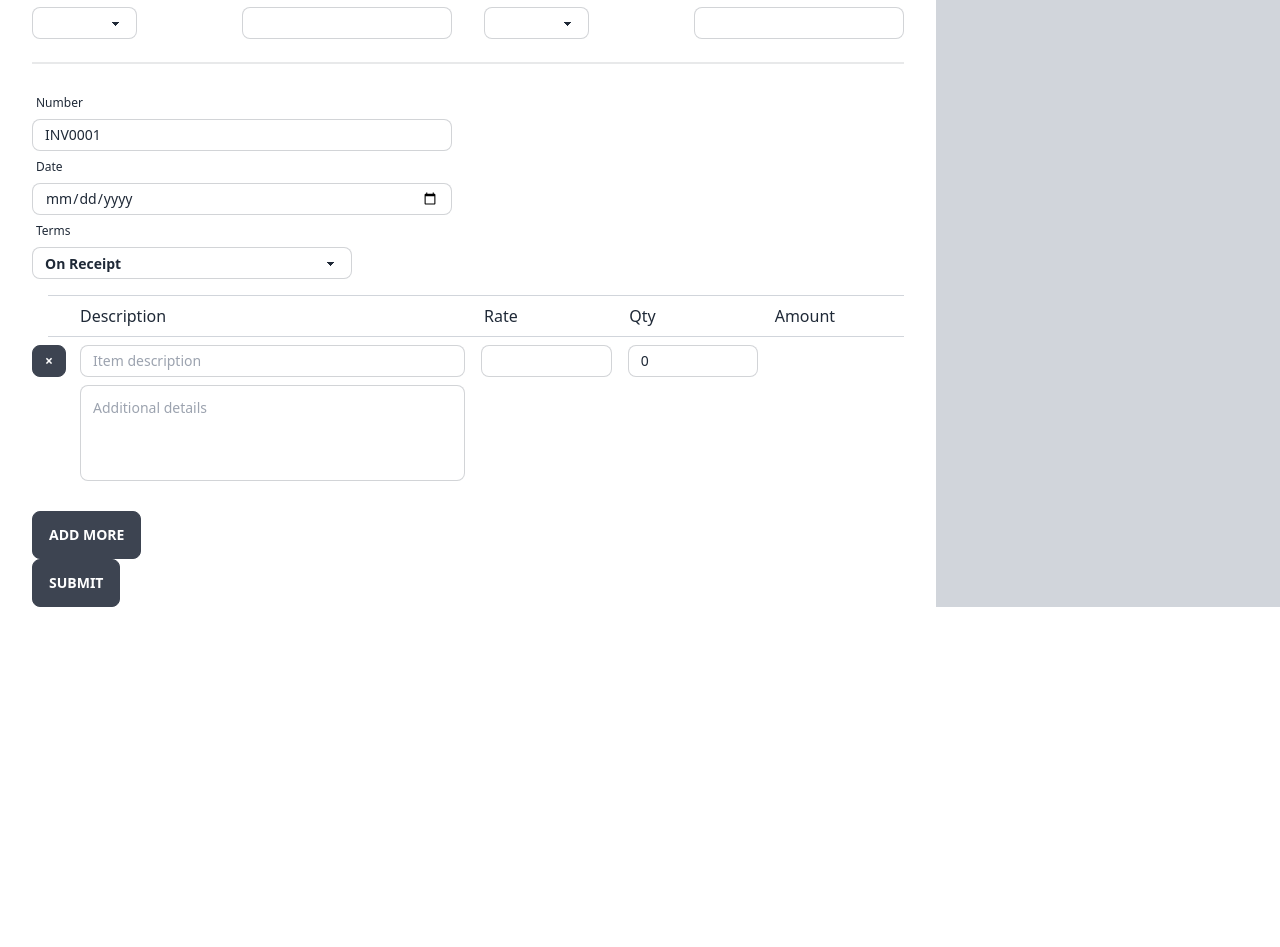
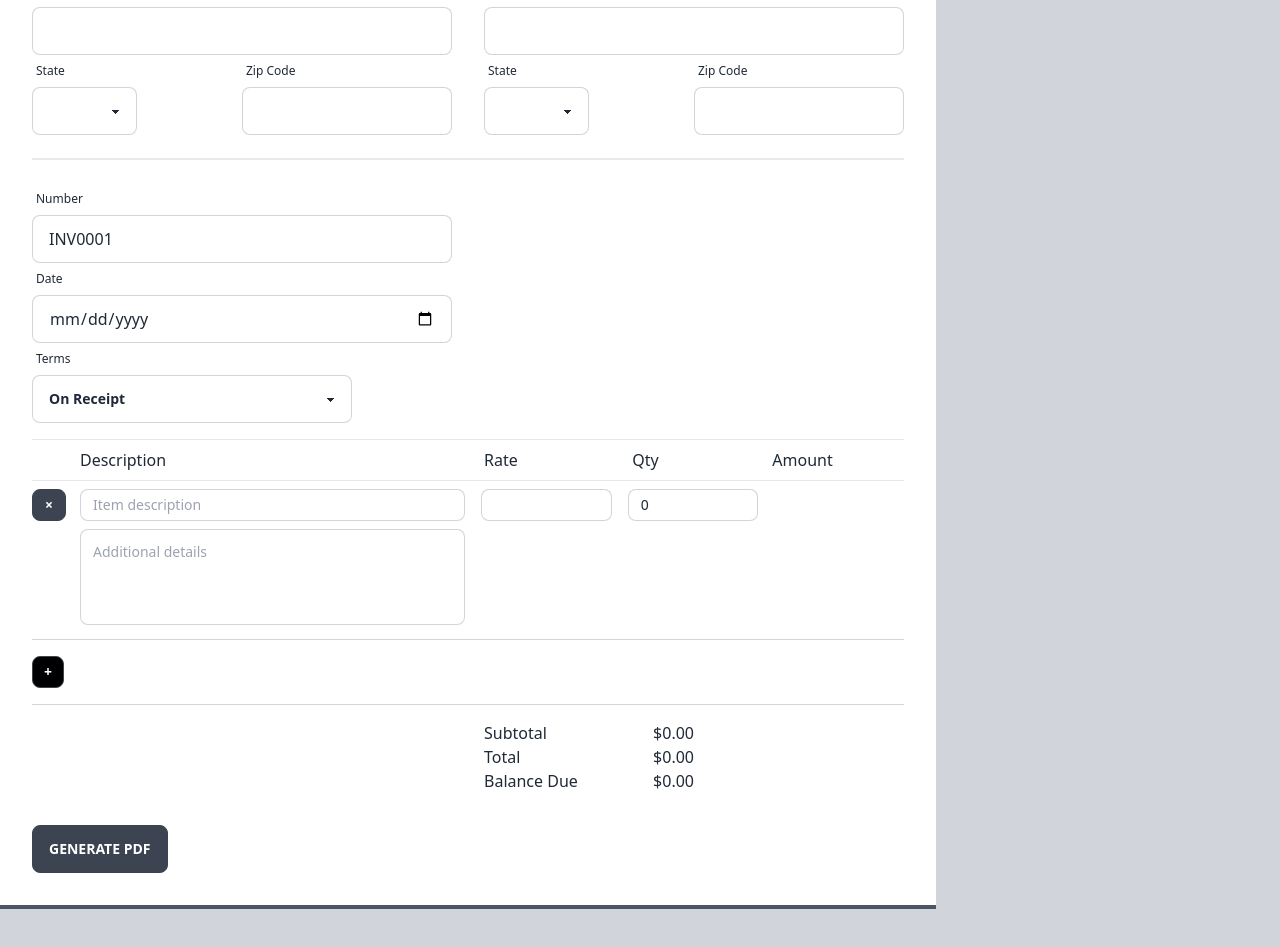
Before and after one commit to chazzlee/quick-invoice, a Next.js app: page /form in a window 1280 px wide. Shown: the part 621-1568 px from the top of the page. Before the commit the page ends 1228 px from the top, so only its background shows below. Built offline with nearby package versions, Linux system fonts and the light colour scheme.

Commit message:
update styles

```diff
--- a/src/components/FormControl.tsx
+++ b/src/components/FormControl.tsx
@@ -14,7 +14,7 @@ export const FormControl = forwardRef<HTMLInputElement, FormControlProps>(
     const {
       id,
       label = "",
-      inputSize = "sm",
+      inputSize = "md",
       children,
       type = "text",
       classes = [],
@@ -22,9 +22,9 @@ export const FormControl = forwardRef<HTMLInputElement, FormControlProps>(
     } = props;
 
     return (
-      <div className="form-control w-full">
+      <div className="w-full form-control">
         <label className="label" htmlFor={id}>
-          <span className="label-text-alt capitalize">{label}</span>
+          <span className="capitalize label-text-alt">{label}</span>
         </label>
         {children ? (
           children
@@ -32,9 +32,9 @@ export const FormControl = forwardRef<HTMLInputElement, FormControlProps>(
           <input
             id={id}
             type={type}
-            className={`input input-bordered input-${inputSize} ${classes?.join(
+            className={`w-full input input-bordered input-${inputSize} ${classes?.join(
               " "
-            )} w-full`}
+            )}`}
             ref={ref}
             {...rest}
           />
--- a/src/pages/form.tsx
+++ b/src/pages/form.tsx
@@ -88,7 +88,7 @@ export default function Form() {
   return (
     <main className="container mx-auto">
       <section className="grid grid-cols-[3fr_1fr] pt-16 gap-8">
-        <article className="border-t-4 border-gray-600 bg-white pt-8">
+        <article className="pt-8 mb-20 bg-white border-t-4 border-b-4 border-gray-600">
           <form
             className="px-8"
             onSubmit={handleSubmit((data) => console.log(data))}
@@ -133,7 +133,7 @@ export default function Form() {
                   <div className="flex">
                     <FormControl id="from-state" label="State" name="">
                       <select
-                        className="select select-bordered select-sm w-1/2"
+                        className="w-1/2 select select-bordered select-md"
                         {...register("from.address.state")}
                       >
                         <option disabled>Choose state</option>
@@ -192,7 +192,7 @@ export default function Form() {
                   <div className="flex">
                     <FormControl id="to-state" label="State" name="">
                       <select
-                        className="select select-bordered select-sm w-1/2"
+                        className="w-1/2 select select-bordered select-md"
                         {...register("to.address.state")}
                       >
                         <option disabled>Choose state</option>
@@ -229,10 +229,10 @@ export default function Form() {
 
                   <div className="form-control">
                     <label htmlFor="invoice-terms" className="label">
-                      <span className="label-text-alt capitalize">Terms</span>
+                      <span className="capitalize label-text-alt">Terms</span>
                     </label>
                     <select
-                      className="select select-bordered select-sm w-full max-w-xs"
+                      className="w-full max-w-xs select select-bordered select-md"
                       {...register("invoice.terms")}
                     >
                       <option disabled>Choose terms</option>
@@ -244,15 +244,15 @@ export default function Form() {
               </div>
             </div>
 
-            <div className="line-items-container my-4">
-              <div className="flex py-2 pl-8 border-t border-b border-gray-300 gap-4 ml-4">
-                <label className="w-6/12" htmlFor="description">
+            <div className="my-4 line-items-container">
+              <div className="flex gap-4 py-2 pl-8 border-t border-b border-gray">
+                <label className="w-6/12 pl-4" htmlFor="description">
                   Description
                 </label>
-                <label className="w-2/12" htmlFor="rate">
+                <label className="w-2/12 pl-2" htmlFor="rate">
                   Rate
                 </label>
-                <label className="w-2/12" htmlFor="quantity">
+                <label className="w-2/12 pl-2" htmlFor="quantity">
                   Qty
                 </label>
                 <label className="w-2/12" htmlFor="amount">
@@ -260,7 +260,10 @@ export default function Form() {
                 </label>
               </div>
               {fields.map((field, index) => (
-                <div key={field.id} className="flex pl-8 py-2 gap-4 relative">
+                <div
+                  key={field.id}
+                  className="relative flex gap-4 py-2 pl-8 border-b border-gray-300"
+                >
                   <div className="absolute left-0">
                     <button
                       className="btn btn-sm"
@@ -275,45 +278,71 @@ export default function Form() {
                   <div className="w-6/12 ml-4">
                     <input
                       id="description"
-                      className="input input-sm input-bordered w-full"
+                      className="w-full input input-sm input-bordered"
                       placeholder="Item description"
                       {...register(`lineItems.${index}.description`)}
                     />
                     <textarea
-                      className="mt-2 textarea textarea-bordered w-full h-24 resize-none px-3"
+                      className="w-full h-24 px-3 mt-2 resize-none textarea textarea-bordered"
                       placeholder="Additional details"
                     />
                   </div>
                   <input
-                    className="input input-sm input-bordered w-2/12"
+                    className="w-2/12 input input-sm input-bordered"
                     {...register(`lineItems.${index}.rate`)}
                   />
                   <input
-                    className="input input-sm input-bordered w-2/12"
+                    className="w-2/12 input input-sm input-bordered"
                     {...register(`lineItems.${index}.quantity`)}
                   />
                   <input
-                    className="w-2/12 input input-sm pl-0"
+                    className="w-2/12 pl-0 input input-sm"
                     {...register(`lineItems.${index}.amount`)}
                   />
                 </div>
               ))}
             </div>
-            <div>
-              <button className="btn" onClick={() => append(defaultLineItem)}>
-                Add more
+            <div className="pb-4 border-b border-gray-300">
+              <button
+                className="text-white bg-black btn btn-sm btn-square"
+                onClick={() => append(defaultLineItem)}
+              >
+                +
               </button>
             </div>
 
-            <div>
+            <div className="grid grid-cols-2 gap-8 pt-4">
+              <div />
+              <div>
+                <div className="flex justify-between w-1/2 text-right">
+                  <p>Subtotal</p>
+                  <p>$0.00</p>
+                </div>
+                <div className="flex justify-between w-1/2 text-right">
+                  <p>Total</p>
+                  <p>$0.00</p>
+                </div>
+                <div className="flex justify-between w-1/2">
+                  <p>Balance Due</p>
+                  <p>$0.00</p>
+                </div>
+              </div>
+            </div>
+
+            <div className="py-8">
               <button type="submit" className="btn">
-                Submit
+                Generate PDF
               </button>
             </div>
           </form>
         </article>
         <aside>
-          <h1>Choose color</h1>
+          <div>
+            <h3>Color</h3>
+          </div>
+          <div>
+            <h3>Tax</h3>
+          </div>
         </aside>
       </section>
     </main>
```
